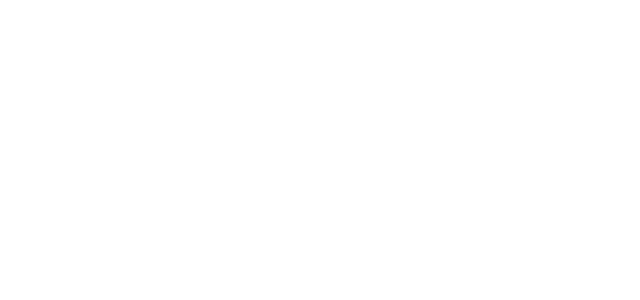
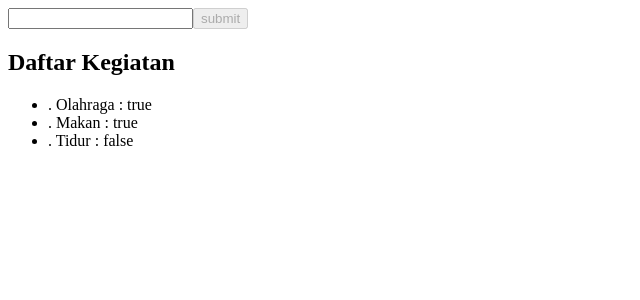
Before and after one commit to imposibleShark221/32-pbk-uts-233510771, a Vue app: page / in a window 1280 px wide. Shown: the top 300 px of the page, without its empty margins (0-640 px from the left). Built offline with nearby package versions, Linux system fonts and the light colour scheme.

Commit message:
Membuat Tampilan agar bisa menampilkan Daftar kegiatan yang sudah di tambahkan

```diff
--- a/src/components/uts.vue
+++ b/src/components/uts.vue
@@ -1,10 +1,33 @@
 <script setup>
+  import {ref ,computed, watch, onMounted} from 'vue'
+
+  const tombol = ref(null)
+
+  const teks = ref('')
+
+  const lists = ref([
+    {text : "Olahraga", status : true},
+    {text : "Makan" , status : true},
+    {text : "Tidur", status : false}
+  ])
+
 
 </script>
 
 <template>
 
+<input type="text" v-model="teks">
+<button v-on:click="tambahkan" :disabled="teks == ''">submit</button>
+
+<h2>Daftar Kegiatan</h2>
+<ul>
+  <li v-for="list in lists"> {{ list.id }}. {{ list.text }} : {{ list.status }}
+  </li>
+</ul>
+
+
 </template>
+
 
 <style scoped>
 
```
